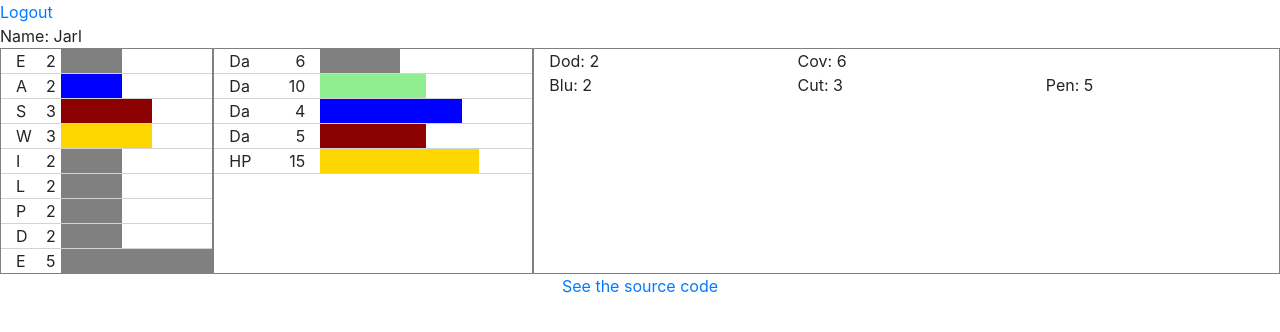
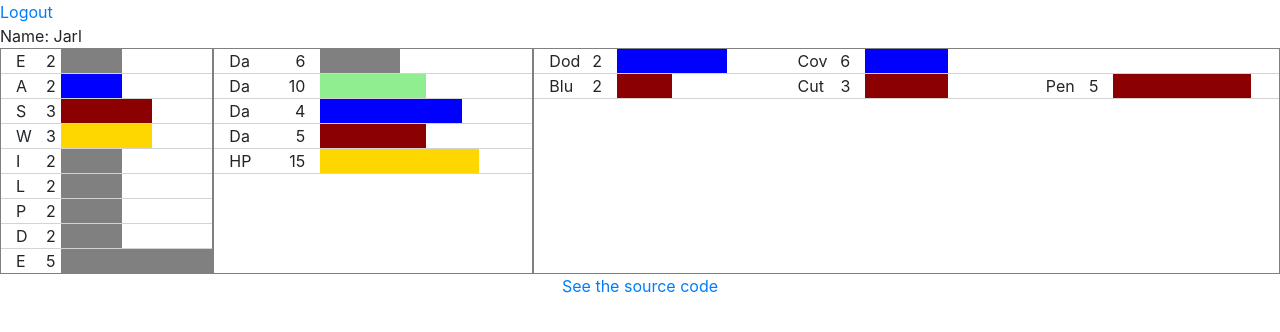
Before and after one commit to cfriaszapater/bs-character, a React (Create React App) app: page / in a window 1280 px wide. Both pictures are taken after typing "Sample", "Sample123" into the empty fields and a click on the button "Login". Shown: the top 332 px of the page. Built offline with nearby package versions, Linux system fonts and the light colour scheme.

Commit message:
defense characteristics with horizontal percentage bar

```diff
--- a/src/components/character/defenseCharacteristicsView.tsx
+++ b/src/components/character/defenseCharacteristicsView.tsx
@@ -1,5 +1,8 @@
 import React from "react";
 import { DefenseCharacteristics } from "../../store/character/types";
+import { agilityColor, strengthColor } from "./colors";
+import { fractionForCharacteristic } from "./fractionForCharacteristic";
+import HorizontalPercentageBar from "./horizontalPercentageBar";
 
 export function DefenseCharacteristicsView(props: {
   defense: DefenseCharacteristics;
@@ -9,18 +12,85 @@ export function DefenseCharacteristicsView(props: {
     <div id="defenseCharacteristics" className="col grouped-container">
       <div className="row">
         <Dodge value={defense.dodge} />
-        <div className="col">Cov: {defense.coverage}</div>
-        <div className="col">{/*intentionally empty*/}</div>
+        <Coverage value={defense.coverage} />
+        <Placeholder />
       </div>
       <div className="row">
-        <div className="col">Blu: {defense.blunt}</div>
-        <div className="col">Cut: {defense.cut}</div>
-        <div className="col">Pen: {defense.penetrating}</div>
+        <Blunt value={defense.blunt} />
+        <Cut value={defense.cut} />
+        <Penetrating value={defense.penetrating} />
       </div>
     </div>
   );
 }
 
 function Dodge(props: { value: number }) {
-  return <div className="col">Dod: {props.value}</div>;
+  return DefenseCharacteristic(
+    "Dod",
+    props.value,
+    fractionForCharacteristic(props.value, 0, 3),
+    agilityColor
+  );
 }
+
+function Coverage(props: { value: number }) {
+  return DefenseCharacteristic(
+    "Cov",
+    props.value,
+    fractionForCharacteristic(props.value, 3, 9),
+    agilityColor
+  );
+}
+
+function Blunt(props: { value: number }) {
+  return DefenseCharacteristic(
+    "Blu",
+    props.value,
+    fractionForCharacteristic(props.value, 0, 6),
+    strengthColor
+  );
+}
+
+function Cut(props: { value: number }) {
+  return DefenseCharacteristic(
+    "Cut",
+    props.value,
+    fractionForCharacteristic(props.value, 0, 6),
+    strengthColor
+  );
+}
+
+function Penetrating(props: { value: number }) {
+  return DefenseCharacteristic(
+    "Pen",
+    props.value,
+    fractionForCharacteristic(props.value, 0, 6),
+    strengthColor
+  );
+}
+
+function DefenseCharacteristic(
+  name: string,
+  value: number,
+  fractionValue: number,
+  color: string
+) {
+  return (
+    <div className="col innergrid-with-bottom">
+      <div className="row">
+        <div className="col-2">{name} </div>
+        <div className="col-2 num">{value}</div>
+        <HorizontalPercentageBar
+          widthFraction={fractionValue}
+          backgroundColor={color}
+        />
+      </div>
+    </div>
+  );
+}
+
+function Placeholder() {
+  return (
+    <div className="col innergrid-with-bottom">{/*intentionally empty*/}</div>
+  );
+}
```
